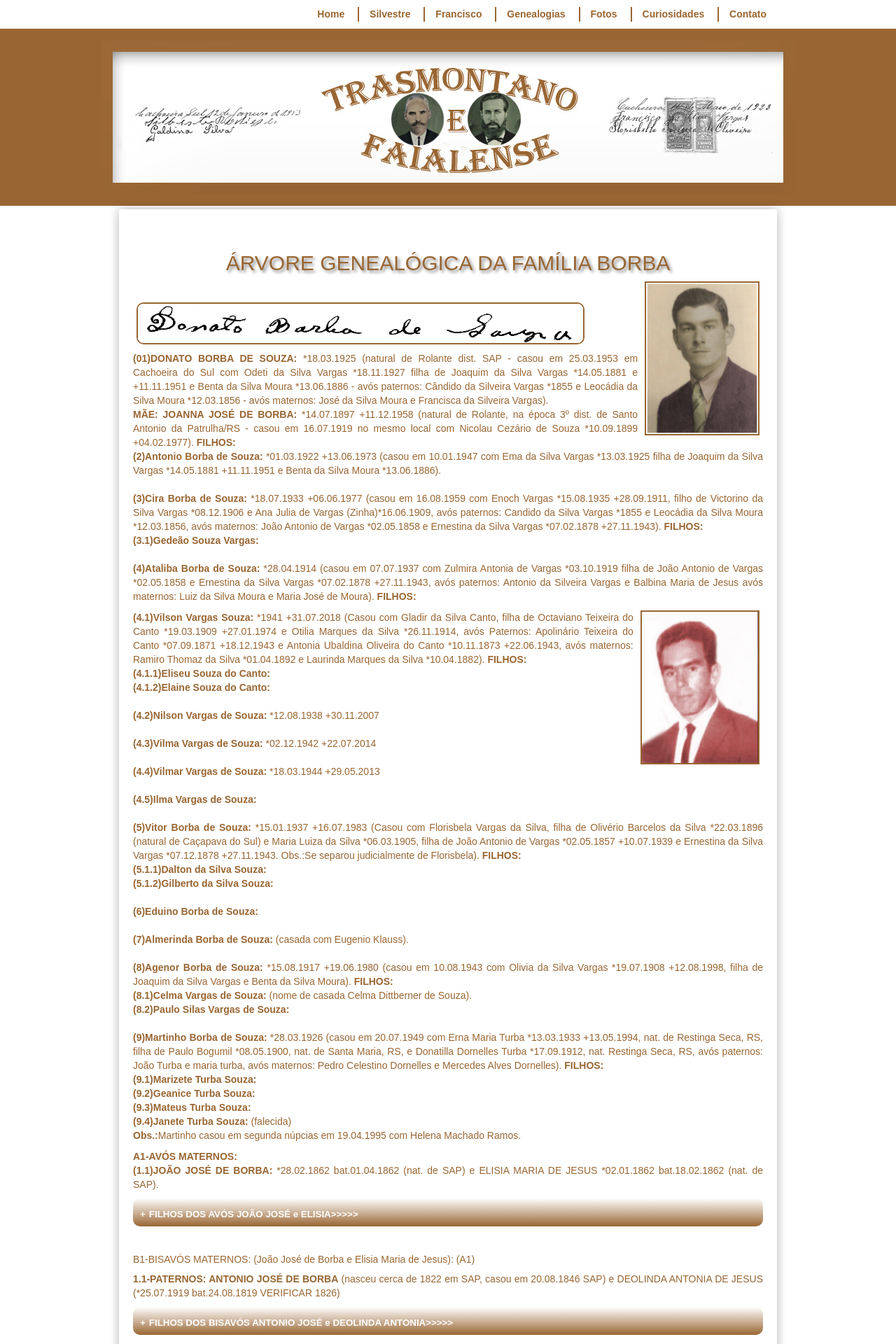
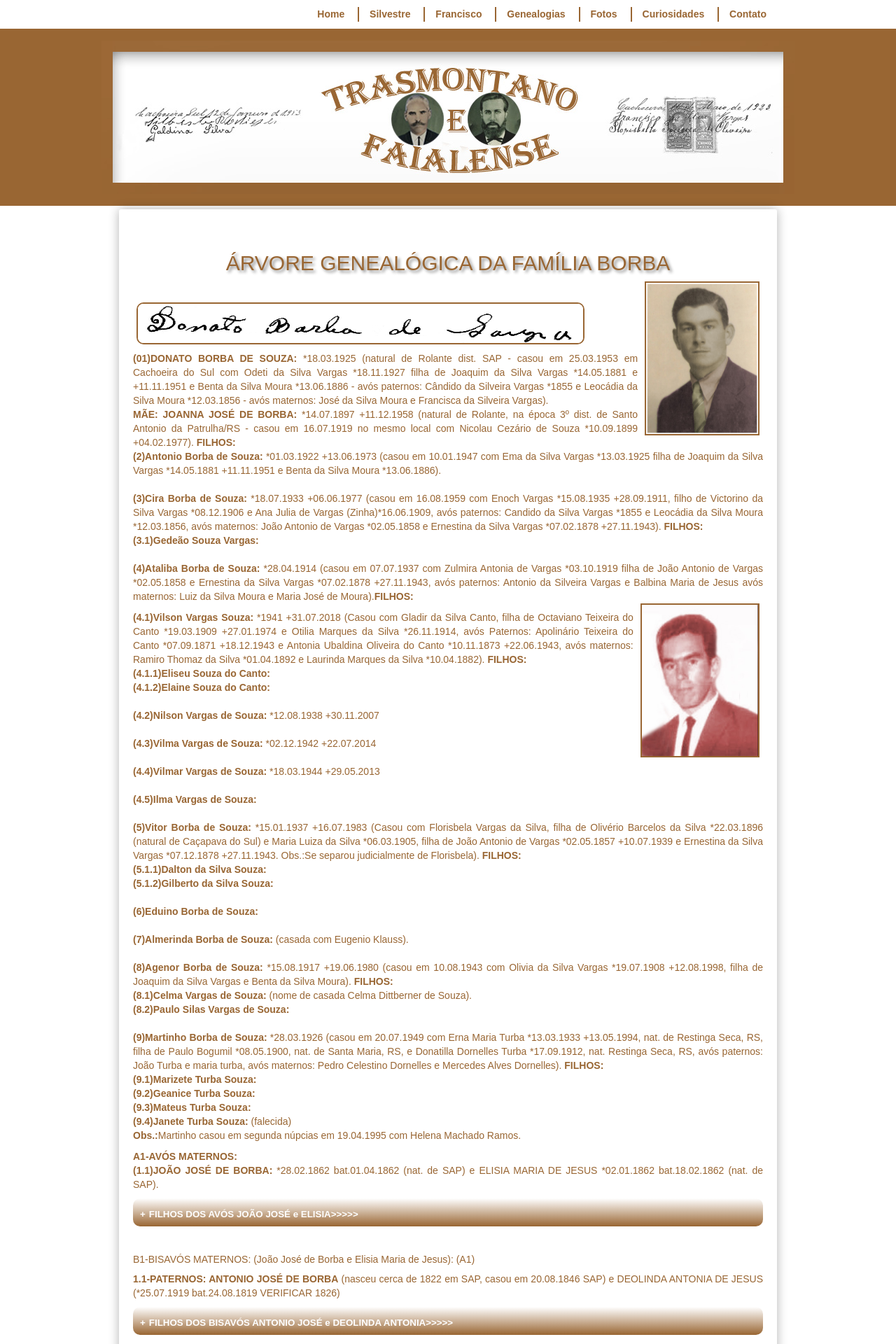
Before and after one commit to claudiovargas1955/claudiovargas1955.github.io, a Jekyll site: the page built from _pages/arvore-genealogica-da-familia-borba.html, in a window 1280 px wide. Shown: the top 1920 px of the page at 70% size. Built offline with Jekyll 4.4.1, drawn with Linux system fonts in a browser that asks for light colours; some web fonts are replaced.

Commit message:
Update arvore-genealogica-da-familia-borba.html

```diff
--- a/_pages/arvore-genealogica-da-familia-borba.html
+++ b/_pages/arvore-genealogica-da-familia-borba.html
@@ -73,9 +73,9 @@
 
 <b>(4)Ataliba Borba de Souza:</b> *28.04.1914 (casou em 07.07.1937 com Zulmira Antonia de Vargas *03.10.1919 filha de João Antonio de
 Vargas *02.05.1858 e Ernestina da Silva Vargas *07.02.1878 +27.11.1943, avós paternos: Antonio da Silveira Vargas e Balbina Maria de
-Jesus avós maternos: Luiz da Silva Moura e Maria José de Moura).<b> FILHOS: </b><br>
-<p><img class="dir" style="float:right"; src="/images/FOTO VILSON.jpg" height="220px" title="Vilson Souza";/>
-<b>(4.1)Vilson Vargas Souza: </b>*1941 +31.07.2018 (Casou com Gladir da Silva Canto, filha de Octaviano Teixeira do Canto *19.03.1909
+Jesus avós maternos: Luiz da Silva Moura e Maria José de Moura).<b>FILHOS:</b><br>
+<img class="dir" style="float:right"; src="/images/FOTO VILSON.jpg" height="220px" title="Vilson Souza";/>
+<p><b>(4.1)Vilson Vargas Souza: </b>*1941 +31.07.2018 (Casou com Gladir da Silva Canto, filha de Octaviano Teixeira do Canto *19.03.1909
 +27.01.1974 e Otilia Marques da Silva *26.11.1914, avós Paternos: Apolinário Teixeira do Canto *07.09.1871 +18.12.1943 e Antonia
 Ubaldina Oliveira do Canto *10.11.1873 +22.06.1943, avós maternos: Ramiro Thomaz da Silva *01.04.1892 e Laurinda Marques da Silva
 *10.04.1882). <b>FILHOS:</b><br>
```
